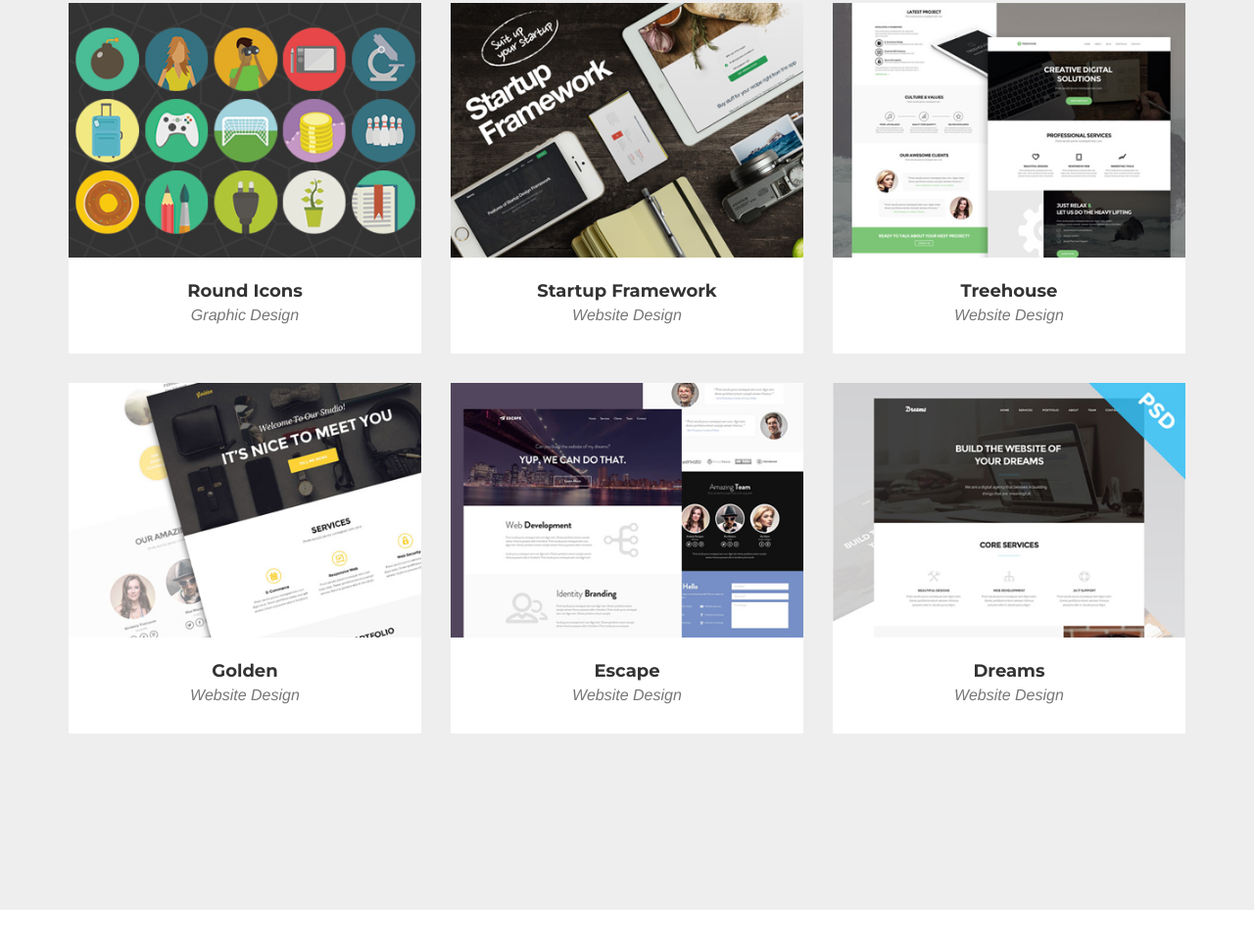
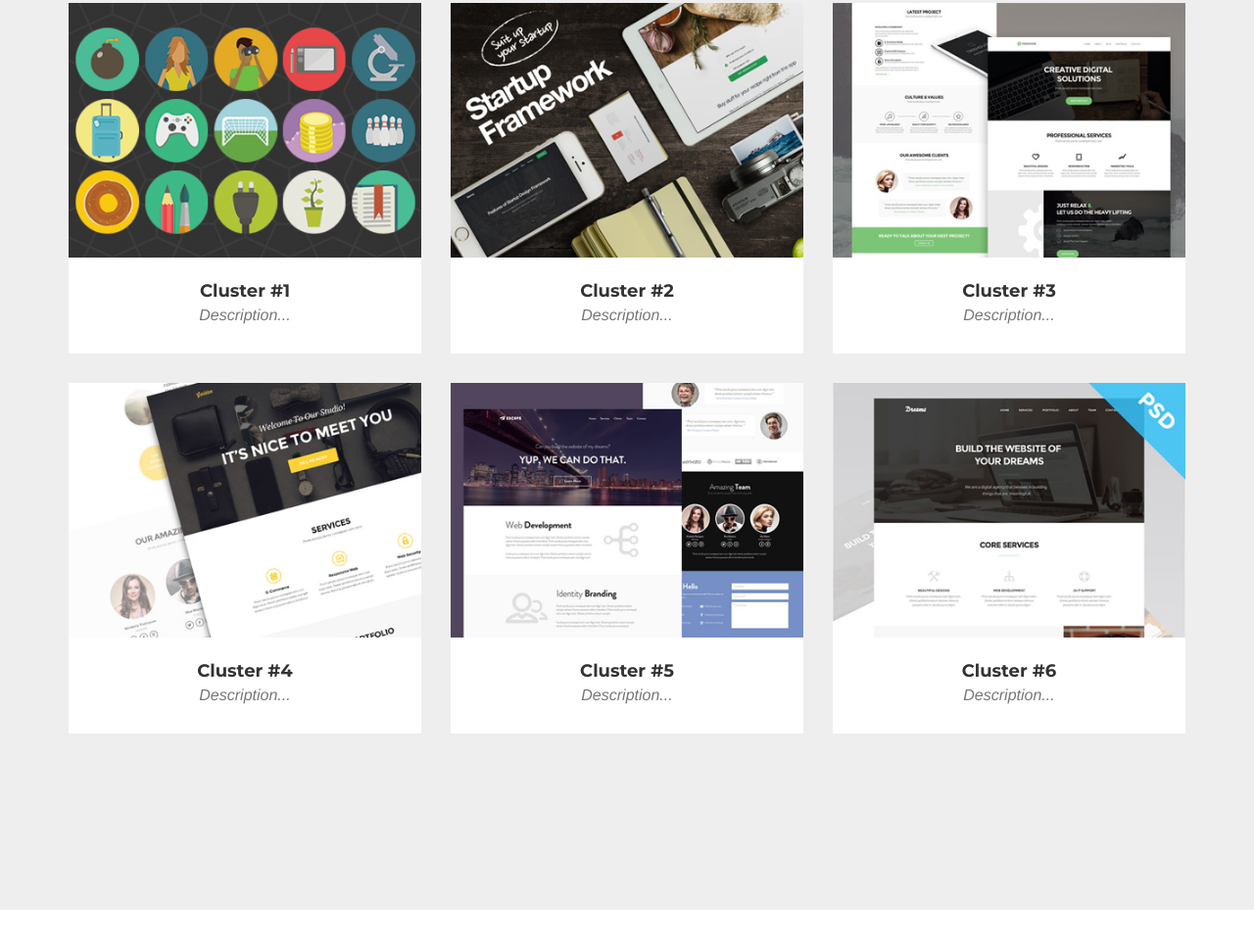
Before and after one commit to touronalex/EMMS-Track, a website: page index.html in a window 1280 px wide. Shown: the part 1763-2730 px from the top of the page at 98% size. Drawn offline with nearby package versions, Linux system fonts and the light colour scheme; a web font is replaced by a local one.

Commit message:
Update index.html

```diff
--- a/index.html
+++ b/index.html
@@ -56,13 +56,13 @@
                         <a class="page-scroll" href="https://apps.ce.collabserv.com/wikis/home?lang=en-us#!/wiki/Wf69b5382f5f7_4577_8595_ff1d7feca1b7/page/iFrame%20Chat" target="_parent">Dispositif</a>
                     </li>
                     <li>
-                        <a class="page-scroll" href="#portfolio">Equipe</a>
+                        <a class="page-scroll" href="#portfolio">Clusters</a>
                     </li>
                     <li>
-                        <a class="page-scroll" href="#about">Projets</a>
+                        <a class="page-scroll" href="#about">Dispositif</a>
                     </li>
                     <li>
-                        <a class="page-scroll" href="#team">Groupes</a>
+                        <a class="page-scroll" href="#team">Equipe</a>
                     </li>
                     <li>
                         <a class="page-scroll" href="#contact">Evaluation</a>
@@ -143,8 +143,8 @@
                         <img src="img/portfolio/roundicons.png" class="img-responsive" alt="">
                     </a>
                     <div class="portfolio-caption">
-                        <h4>Round Icons</h4>
-                        <p class="text-muted">Graphic Design</p>
+                        <h4>Cluster #1</h4>
+                        <p class="text-muted">Description...</p>
                     </div>
                 </div>
                 <div class="col-md-4 col-sm-6 portfolio-item">
@@ -157,8 +157,8 @@
                         <img src="img/portfolio/startup-framework.png" class="img-responsive" alt="">
                     </a>
                     <div class="portfolio-caption">
-                        <h4>Startup Framework</h4>
-                        <p class="text-muted">Website Design</p>
+                        <h4>Cluster #2</h4>
+                        <p class="text-muted">Description...</p>
                     </div>
                 </div>
                 <div class="col-md-4 col-sm-6 portfolio-item">
@@ -171,8 +171,8 @@
                         <img src="img/portfolio/treehouse.png" class="img-responsive" alt="">
                     </a>
                     <div class="portfolio-caption">
-                        <h4>Treehouse</h4>
-                        <p class="text-muted">Website Design</p>
+                        <h4>Cluster #3</h4>
+                        <p class="text-muted">Description...</p>
                     </div>
                 </div>
                 <div class="col-md-4 col-sm-6 portfolio-item">
@@ -185,8 +185,8 @@
                         <img src="img/portfolio/golden.png" class="img-responsive" alt="">
                     </a>
                     <div class="portfolio-caption">
-                        <h4>Golden</h4>
-                        <p class="text-muted">Website Design</p>
+                        <h4>Cluster #4</h4>
+                        <p class="text-muted">Description...</p>
                     </div>
                 </div>
                 <div class="col-md-4 col-sm-6 portfolio-item">
@@ -199,8 +199,8 @@
                         <img src="img/portfolio/escape.png" class="img-responsive" alt="">
                     </a>
                     <div class="portfolio-caption">
-                        <h4>Escape</h4>
-                        <p class="text-muted">Website Design</p>
+                        <h4>Cluster #5</h4>
+                        <p class="text-muted">Description...</p>
                     </div>
                 </div>
                 <div class="col-md-4 col-sm-6 portfolio-item">
@@ -213,8 +213,8 @@
                         <img src="img/portfolio/dreams.png" class="img-responsive" alt="">
                     </a>
                     <div class="portfolio-caption">
-                        <h4>Dreams</h4>
-                        <p class="text-muted">Website Design</p>
+                        <h4>Cluster #6</h4>
+                        <p class="text-muted">Description...</p>
                     </div>
                 </div>
             </div>
```
